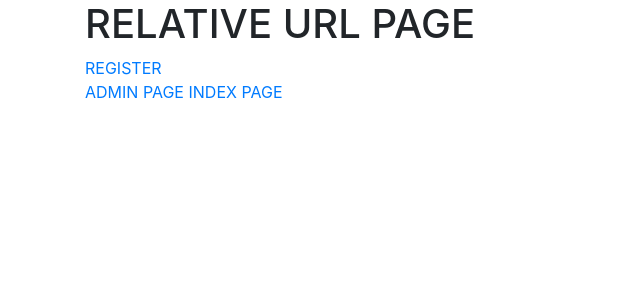
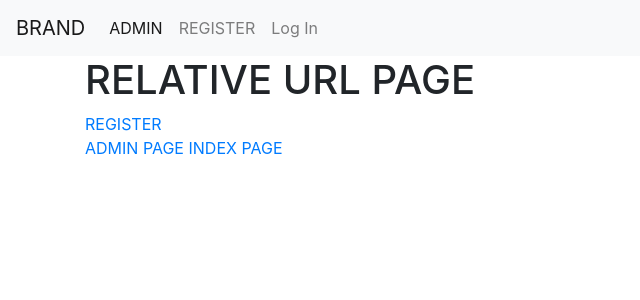
Before and after one commit to jeremy-nathan/Django1, a Django app: template Django_Demo_1/templates/Django_Demo_App_1/relative_url.html in a window 1280 px wide. Shown: the top 300 px of the page, without its empty margins (0-640 px from the left). Run offline with Django 3.2, Linux system fonts and the light colour scheme; the template is opened without the code that fills it, so the values that code supplies are empty; some libraries are stand-ins or nearby versions.

Commit message:
imported nav bar

```diff
--- a/Django_Demo_1/Django_Demo_App_1/templates/Django_Demo_App_1/base.html
+++ b/Django_Demo_1/Django_Demo_App_1/templates/Django_Demo_App_1/base.html
@@ -6,6 +6,28 @@
     <title></title>
   </head>
   <body>
+    <nav class="navbar navbar-expand-lg navbar-light bg-light">
+      <a class="navbar-brand" href="{% url 'index' %}">BRAND</a>
+      <button class="navbar-toggler" type="button" data-toggle="collapse" data-target="#navbarNav" aria-controls="navbarNav" aria-expanded="false" aria-label="Toggle navigation">
+        <span class="navbar-toggler-icon"></span>
+      </button>
+      <div class="collapse navbar-collapse" id="navbarNav">
+        <ul class="navbar-nav">
+          <li class="nav-item active">
+            <a class="nav-link" href="{% url 'admin:index' %}">ADMIN<span class="sr-only">(current)</span></a>
+          </li>
+          <li class="nav-item">
+            <a class="nav-link" href="{% url 'Django_Demo_App_1:register' %}">REGISTER</a>
+          </li>
+          {% if user.is_authenticated %}
+            <li class="nav-item"><a class="nav-link" href="{% url 'logout' %}">Log Out</a></li>
+          {% else %}
+            <li class="nav-item"><a class="nav-link" href="{% url 'Django_Demo_App_1:login' %}">Log In</a></li>
+          {% endif %}
+        </ul>
+      </div>
+    </nav>
+
     <div class="container">
       {% block body_block %}
       <!-- ANYTHING OUTSIDE OF THIS WILL BE INHERITED -->
```
